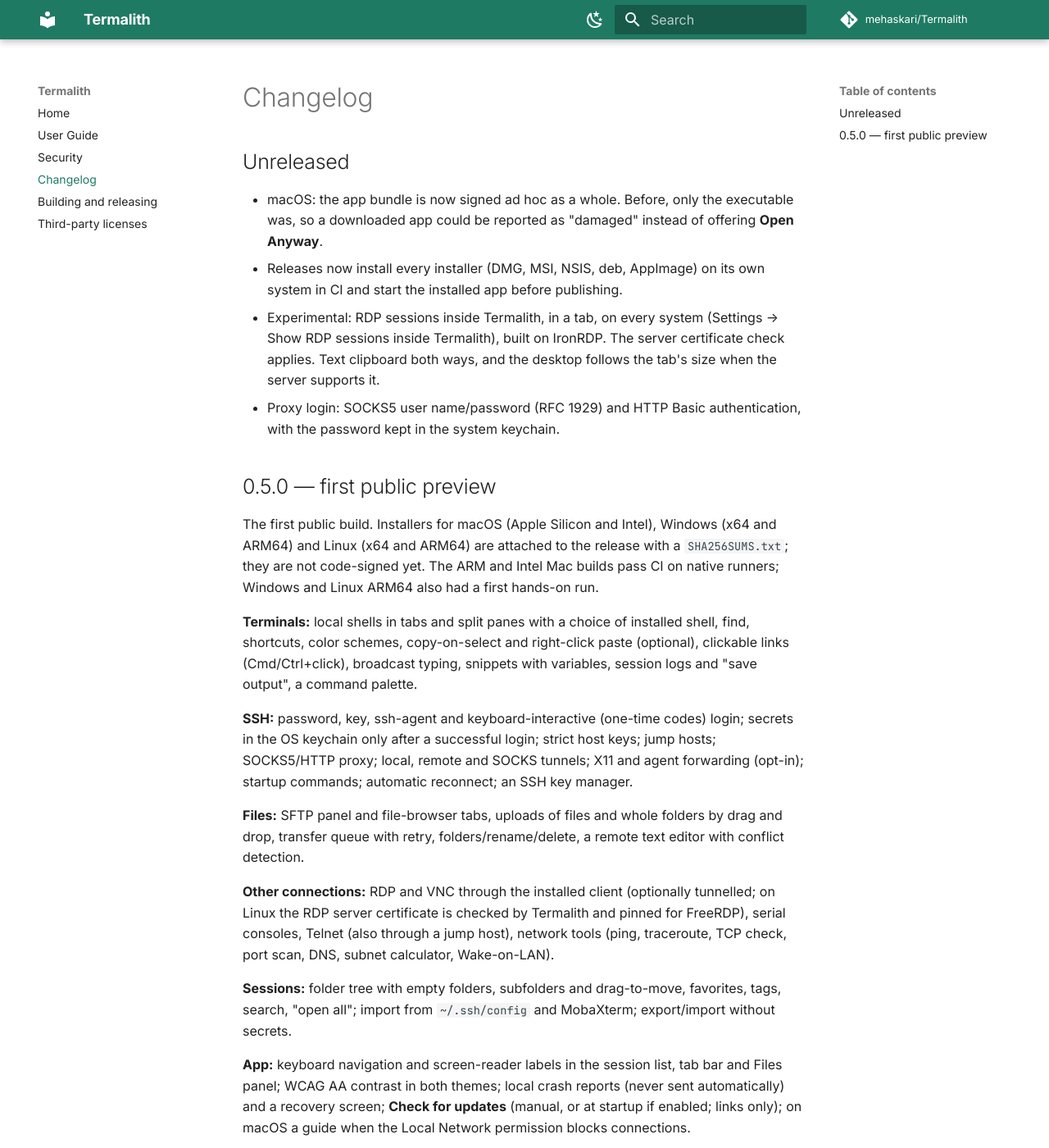
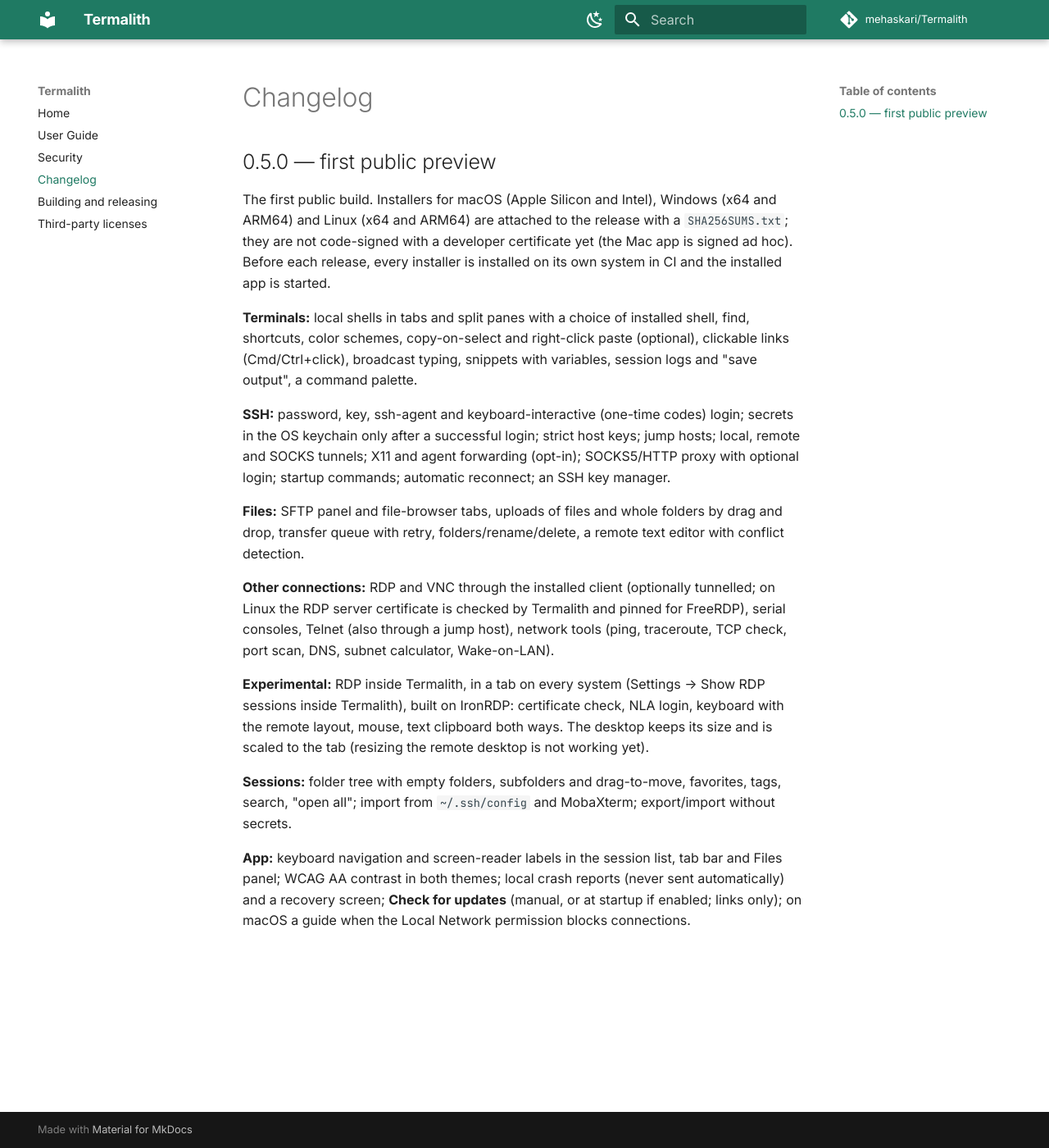
Before and after one commit to mehaskari/Termalith, an MkDocs documentation site: the page built from website/docs/changelog.md, in a window 1280 px wide and 1400 px high. Shown: the whole window at 82% size. Built offline with MkDocs 1.6.1 and Material for MkDocs 9.7.7, drawn with Linux system fonts in a browser that asks for light colours; comment, search, counter and statistics services are not loaded.

Commit message:
Changelog: 0.5.0 notes include everything since rc.1
Proxy login, experimental embedded RDP (with an honest note that remote
resizing does not work yet), ad hoc signed Mac bundle and the installer
tests are folded into the 0.5.0 section.

Co-Authored-By: Claude Opus 5.5 <noreply@anthropic.com>

```diff
--- a/website/docs/changelog.md
+++ b/website/docs/changelog.md
@@ -1,26 +1,13 @@
 # Changelog
-
-## Unreleased
-
-- macOS: the app bundle is now signed ad hoc as a whole. Before, only the
-  executable was, so a downloaded app could be reported as "damaged"
-  instead of offering **Open Anyway**.
-- Releases now install every installer (DMG, MSI, NSIS, deb, AppImage) on
-  its own system in CI and start the installed app before publishing.
-- Experimental: RDP sessions inside Termalith, in a tab, on every system
-  (Settings → Show RDP sessions inside Termalith), built on IronRDP. The
-  server certificate check applies. Text clipboard both ways, and the
-  desktop follows the tab's size when the server supports it.
-- Proxy login: SOCKS5 user name/password (RFC 1929) and HTTP Basic
-  authentication, with the password kept in the system keychain.
 
 ## 0.5.0 — first public preview
 
 The first public build. Installers for macOS (Apple Silicon and Intel),
 Windows (x64 and ARM64) and Linux (x64 and ARM64) are attached to the
-release with a `SHA256SUMS.txt`; they are not code-signed yet. The ARM and
-Intel Mac builds pass CI on native runners; Windows and Linux ARM64 also had
-a first hands-on run.
+release with a `SHA256SUMS.txt`; they are not code-signed with a developer
+certificate yet (the Mac app is signed ad hoc). Before each release, every
+installer is installed on its own system in CI and the installed app is
+started.
 
 **Terminals:** local shells in tabs and split panes with a choice of installed
 shell, find, shortcuts, color schemes, copy-on-select and right-click paste
@@ -29,8 +16,9 @@ variables, session logs and "save output", a command palette.
 
 **SSH:** password, key, ssh-agent and keyboard-interactive (one-time codes)
 login; secrets in the OS keychain only after a successful login; strict host
-keys; jump hosts; SOCKS5/HTTP proxy; local, remote and SOCKS tunnels; X11 and
-agent forwarding (opt-in); startup commands; automatic reconnect; an SSH key
+keys; jump hosts; local, remote and SOCKS tunnels; X11 and
+agent forwarding (opt-in); SOCKS5/HTTP proxy with optional login; startup
+commands; automatic reconnect; an SSH key
 manager.
 
 **Files:** SFTP panel and file-browser tabs, uploads of files and whole
@@ -43,6 +31,12 @@ pinned for FreeRDP), serial consoles, Telnet (also through a jump host), network
 (ping, traceroute, TCP check, port scan, DNS, subnet calculator,
 Wake-on-LAN).
 
+**Experimental:** RDP inside Termalith, in a tab on every system (Settings →
+Show RDP sessions inside Termalith), built on IronRDP: certificate check,
+NLA login, keyboard with the remote layout, mouse, text clipboard both ways.
+The desktop keeps its size and is scaled to the tab (resizing the remote
+desktop is not working yet).
+
 **Sessions:** folder tree with empty folders, subfolders and drag-to-move,
 favorites, tags, search, "open all"; import from `~/.ssh/config` and
 MobaXterm; export/import without secrets.
```
Also changed, not shown: website/docs/guide.md (+2 -2 lines).
